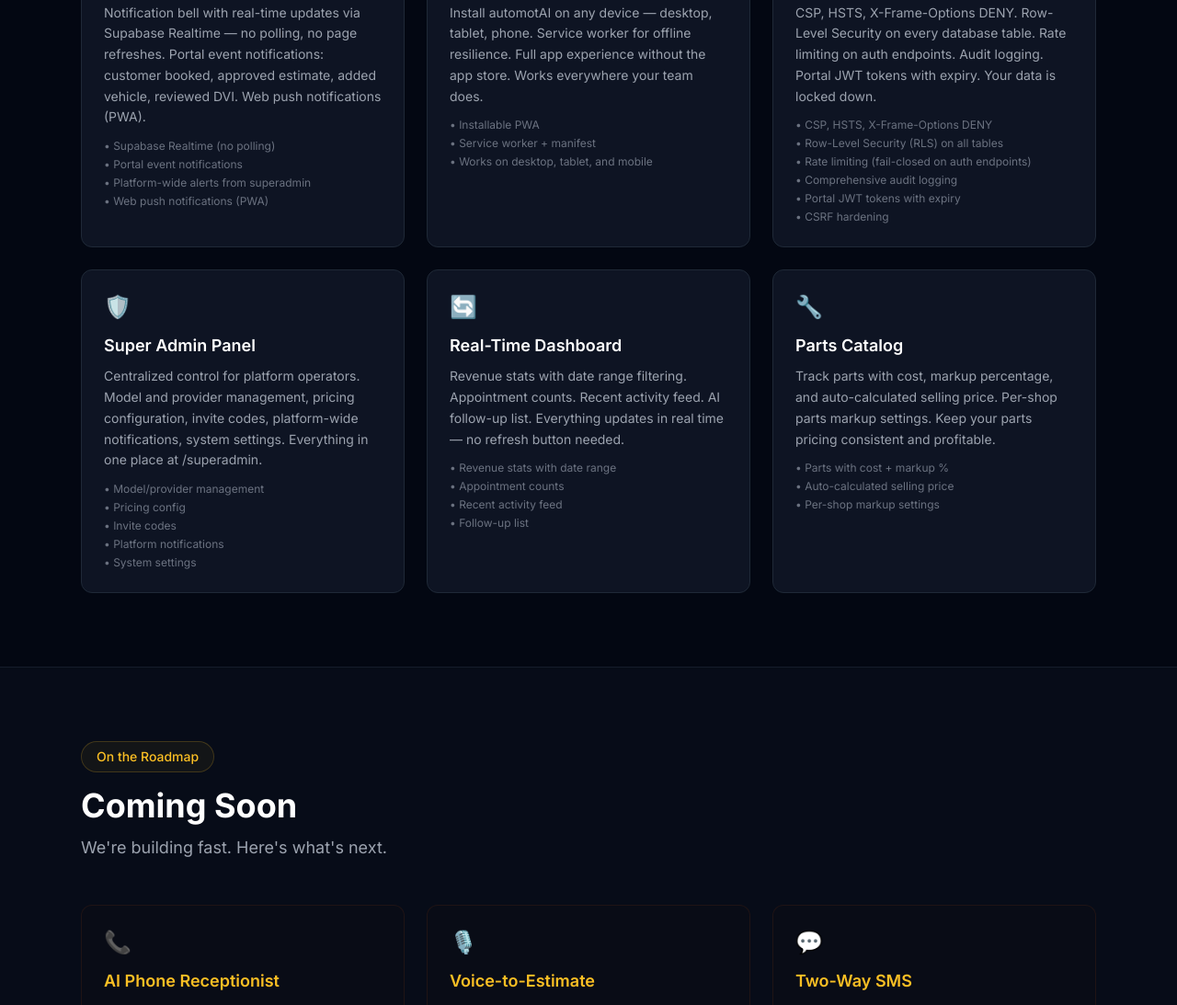
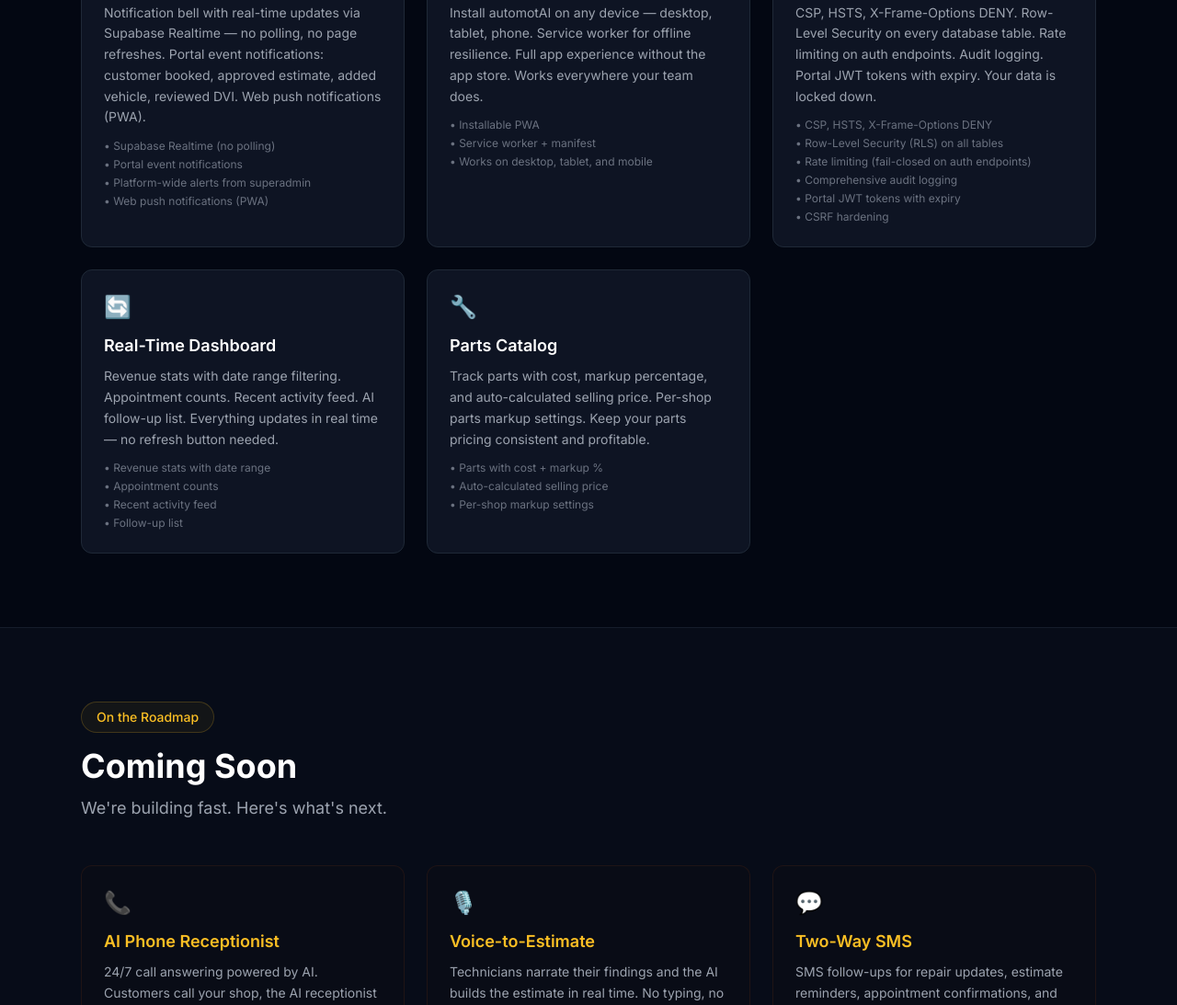
Before and after one commit to jwarner3412/automotai-landing, a plain HTML site: page features.html in a window 1280 px wide. Shown: the part 6320-7413 px from the top of the page at 92% size. Drawn offline with nearby package versions, Linux system fonts and the light colour scheme.

Commit message:
fix: remove Super Admin Panel from features page — it's platform management, not a consumer feature

```diff
--- a/features.html
+++ b/features.html
@@ -595,21 +595,6 @@
         </div>
 
         <div class="feature-card rounded-xl border border-gray-800 bg-gray-900/80 p-6">
-          <div class="text-2xl mb-3">🛡️</div>
-          <h3 class="text-lg font-semibold">Super Admin Panel</h3>
-          <p class="mt-2 text-sm text-gray-400 leading-relaxed">
-            Centralized control for platform operators. Model and provider management, pricing configuration, invite codes, platform-wide notifications, system settings. Everything in one place at /superadmin.
-          </p>
-          <ul class="mt-3 space-y-1 text-xs text-gray-500">
-            <li>&bull; Model/provider management</li>
-            <li>&bull; Pricing config</li>
-            <li>&bull; Invite codes</li>
-            <li>&bull; Platform notifications</li>
-            <li>&bull; System settings</li>
-          </ul>
-        </div>
-
-        <div class="feature-card rounded-xl border border-gray-800 bg-gray-900/80 p-6">
           <div class="text-2xl mb-3">🔄</div>
           <h3 class="text-lg font-semibold">Real-Time Dashboard</h3>
           <p class="mt-2 text-sm text-gray-400 leading-relaxed">
```
